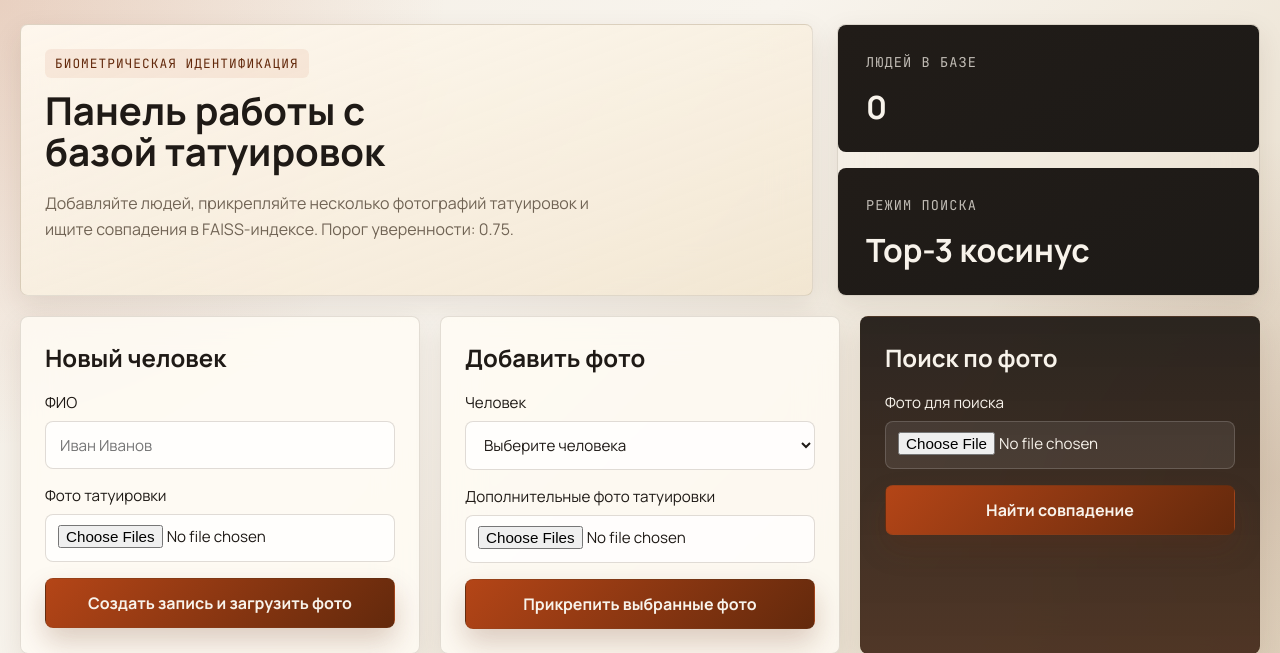
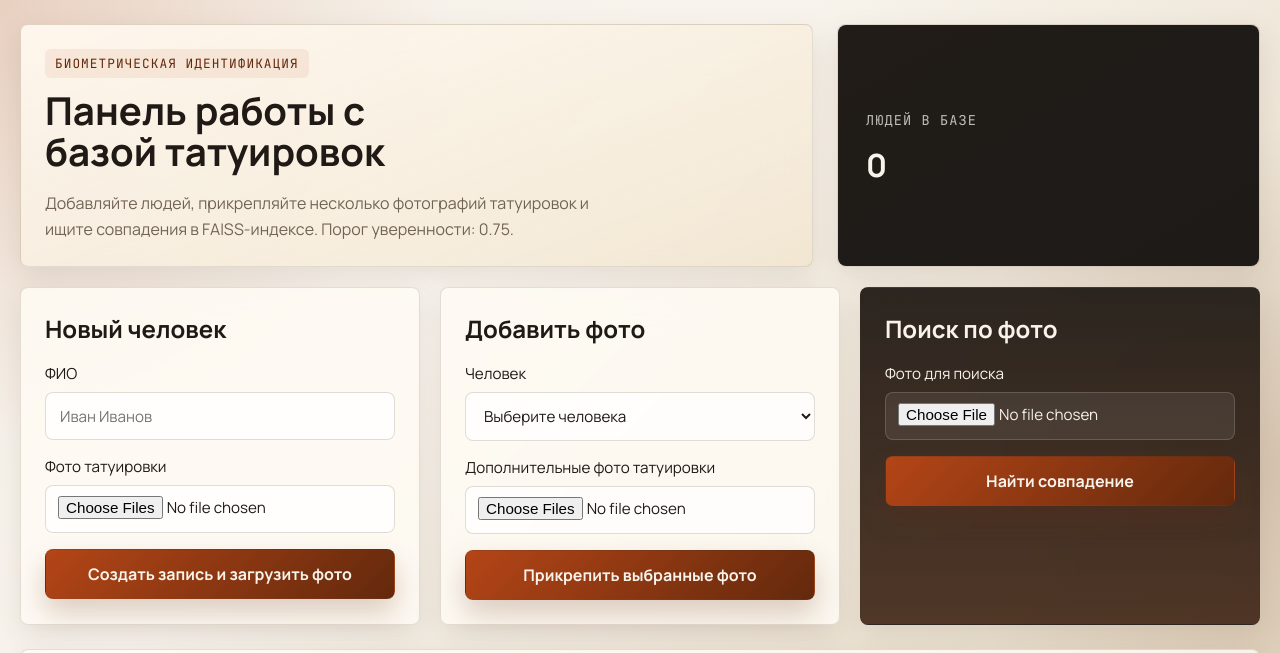
Before and after one commit to Kernyx/AI_Project, a FastAPI app: page / in a window 1280 px wide. Shown: the top 653 px of the page. Run offline with FastAPI, Linux system fonts and the light colour scheme; data that the repository does not hold is empty; parts of the project's set-up code (start-up, migrations or seed data) failed here and were passed over.

Commit message:
orei исправление 5

```diff
--- a/app/static/styles.css
+++ b/app/static/styles.css
@@ -102,9 +102,12 @@ small {
 .hero-metrics {
     display: grid;
     gap: 16px;
+    align-content: stretch;
 }
 
 .metric-card {
+    display: grid;
+    align-content: center;
     padding: 28px;
     border-radius: 8px;
     background: linear-gradient(150deg, #211c18, var(--surface-strong));
--- a/app/templates/index.html
+++ b/app/templates/index.html
@@ -24,10 +24,6 @@
                 <div class="metric-card">
                     <span class="metric-label">Людей в базе</span>
                     <strong class="metric-value">{{ persons|length }}</strong>
-                </div>
-                <div class="metric-card">
-                    <span class="metric-label">Режим поиска</span>
-                    <strong class="metric-value">Top-3 косинус</strong>
                 </div>
             </div>
         </section>
```
